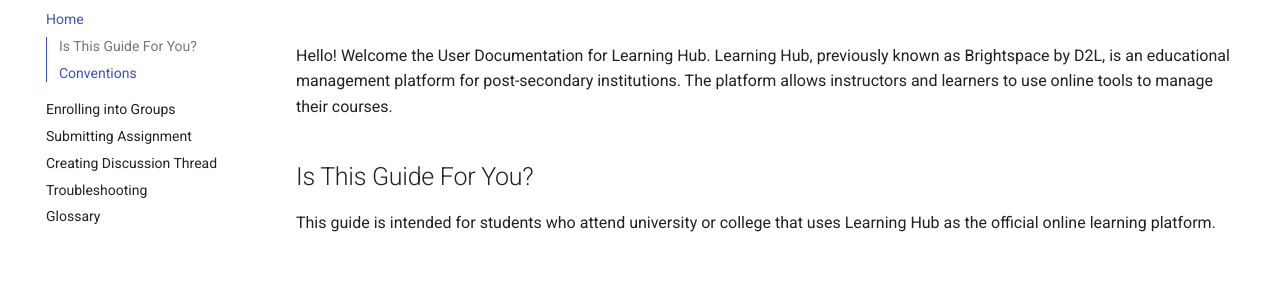
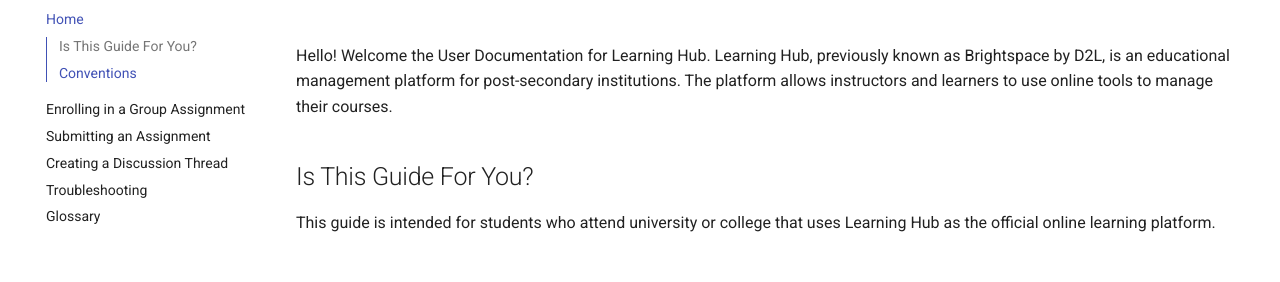
Before and after one commit to jaason-shi/learning-hub-user-documentation, an MkDocs documentation site: the page built from docs/index.md, in a window 1280 px wide. Shown: the part 137-419 px from the top of the page. Built offline with MkDocs 1.6.1 and Material for MkDocs 9.7.7, drawn with Linux system fonts in a browser that asks for light colours.

Commit message:
update heading title names

```diff
--- a/mkdocs.yml
+++ b/mkdocs.yml
@@ -1,9 +1,9 @@
 site_name: BCIT Learning Hub Documentation
 nav:
   - Home: index.md
-  - Enrolling into Groups: task1.md
-  - Submitting Assignment: task2.md
-  - Creating Discussion Thread: task3.md
+  - Enrolling in a Group Assignment: task1.md
+  - Submitting an Assignment: task2.md
+  - Creating a Discussion Thread: task3.md
   - Troubleshooting: troubleshoot.md
   - Glossary: glossary.md
 
```
